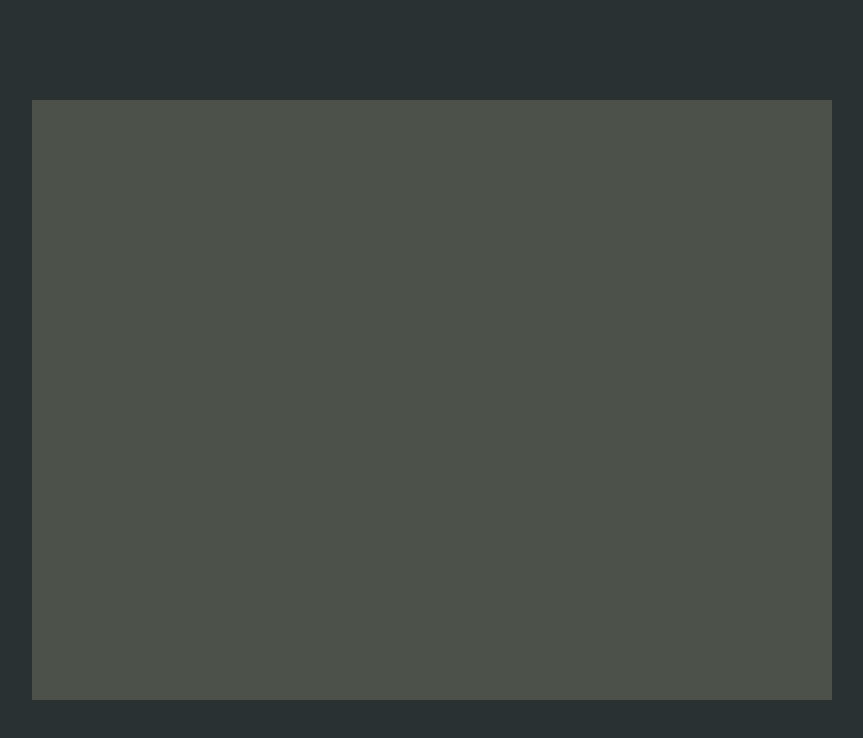
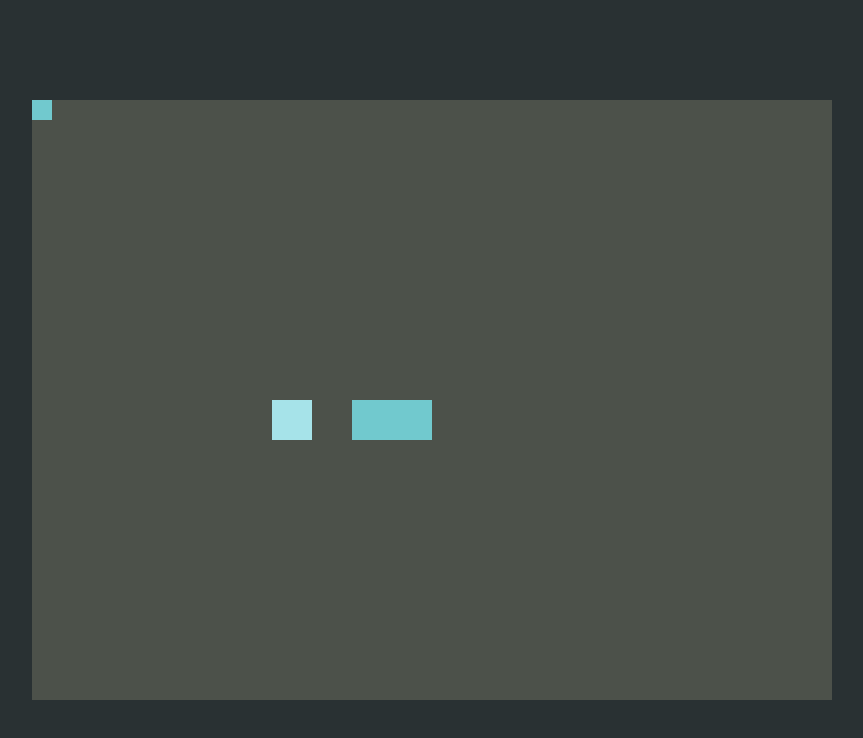
Before and after one commit to DNRAWW/snake-js, a plain HTML site: page index.html in a window 1280 px wide. Shown: the whole page, without its empty margins (208-1071 px from the left). Drawn offline with Linux system fonts and the light colour scheme.

Commit message:
added gameField, headMovement, snake's tail

```diff
--- a/css/main.css
+++ b/css/main.css
@@ -6,8 +6,6 @@ canvas {
     padding: 0;
     margin: auto;
     display: block;
-    width: 800px;
-    height: 600px;
     position: absolute;
     top: 0;
     bottom: 0;
--- a/index.html
+++ b/index.html
@@ -8,8 +8,8 @@
     <link rel="stylesheet" href="css/main.css">
 </head>
 <body>
-    <canvas id="gameField"></canvas>
+    <canvas width="800" height="600" id="gameField"></canvas>
 
-    <script src="./js/main.js"></script>
+    <script src="js/main.js"></script>
 </body>
 </html>
--- a/js/main.js
+++ b/js/main.js
@@ -1,5 +1,13 @@
 const canvas = document.getElementById('gameField');
 const ctx = canvas.getContext('2d');
+
+var Config = {
+    height: canvas.height,
+    width: canvas.width,
+    cellSize: 40,
+    step: 0,
+    maxStep: 8,
+}
 
 class Entity {
     constructor(x, y) {
@@ -8,22 +16,71 @@ class Entity {
     };
 }
 
+class Game {
+    constructor() {
+        this.gameOver = false;
+    };
+
+    drawSnake(snake) {
+        // draw tail
+        snake.tail.forEach(element => {
+            ctx.fillStyle = "#71C9CE";
+            ctx.fillRect(element.x, element.y, Config.cellSize, Config.cellSize);
+        });
+
+        // draw head
+        ctx.fillStyle = "#A6E3E9";
+        ctx.fillRect(snake.head.x, snake.head.y, Config.cellSize, Config.cellSize);
+    };
+
+    drawFood(food) {
+        ctx.fillStyle = "#71C9CE";
+        ctx.fillRect(food.x, food.y, Config.cellSize/2, Config.cellSize/2);
+    };
+}
+
 class Snake extends Entity {
     constructor(x, y) {
         super(x, y);
+
+        this.head = {x: this.x, y: this.y};
+
+        this.dx = Config.cellSize;
+        this.dy = 0;
+
+        console.log(this.head);
+
         this.size = 3;
+
+        this.tail = [
+            {x: this.x - Config.cellSize, y: this.y},
+            {x: this.x - Config.cellSize * 2, y: this.y},
+        ];
     };
+
+    move(){
+        snake.head.x += snake.dx;
+        snake.head.y += snake.dy;
+
+        if(snake.head.x >= Config.width) {
+            snake.head.x = 0;
+        }
+
+        else if(snake.head.x < 0) {
+            snake.head.x = Config.width;
+        };
+
+        if(snake.head.y >= Config.height) {
+            snake.head.y = 0;
+        }
+
+        else if(snake.head.y < 0) {
+            snake.head.y = Config.height;
+        };
+    }
 
     eat(){
         this.size++;
-    };
-
-    moveX(){
-        x++;
-    };
-
-    moveY(){
-        y++;
     };
 }
 
@@ -35,15 +92,59 @@ class Food extends Entity {
     // random = () => Math.floor(Math.random()*11);
 
     eaten(x, y){
-        this.x = x;
+        this.x = Math.floor(Math.random() * 11);
         this.y = y;
     };
 }
 
-let snake = new Snake(10, 20);
+let snake = new Snake(Config.width/2, Config.height/2);
 
-console.log(`x - ${snake.x}, \ny - ${snake.y}, \nsize - ${snake.size}`)
+let food = new Food(0, 0);
 
-let food = new Food(20, 10);
+let game = new Game();
 
-console.log(`x - ${food.x}, \ny - ${food.y}`);
+function play() {
+    requestAnimationFrame(play);
+    if( ++Config.step < Config.maxStep) {
+        return;
+    }
+
+    Config.step = 0;
+
+    ctx.clearRect(0,0, Config.width, Config.height);
+
+    game.drawFood(food);
+    game.drawSnake(snake);
+
+    snake.move();
+}
+
+document.addEventListener("keydown", function(e) {
+    switch(e.code){
+        case "KeyW":
+            snake.dy = -Config.cellSize;
+            snake.dx = 0;
+
+            break;
+
+        case "KeyS":
+            snake.dy = Config.cellSize;
+            snake.dx = 0;
+
+            break;
+
+        case "KeyA":
+            snake.dy = 0;
+            snake.dx = -Config.cellSize;
+
+            break;
+
+        case "KeyD":
+            snake.dy = 0;
+            snake.dx = Config.cellSize;
+
+            break;
+    }
+})
+
+play()
```
